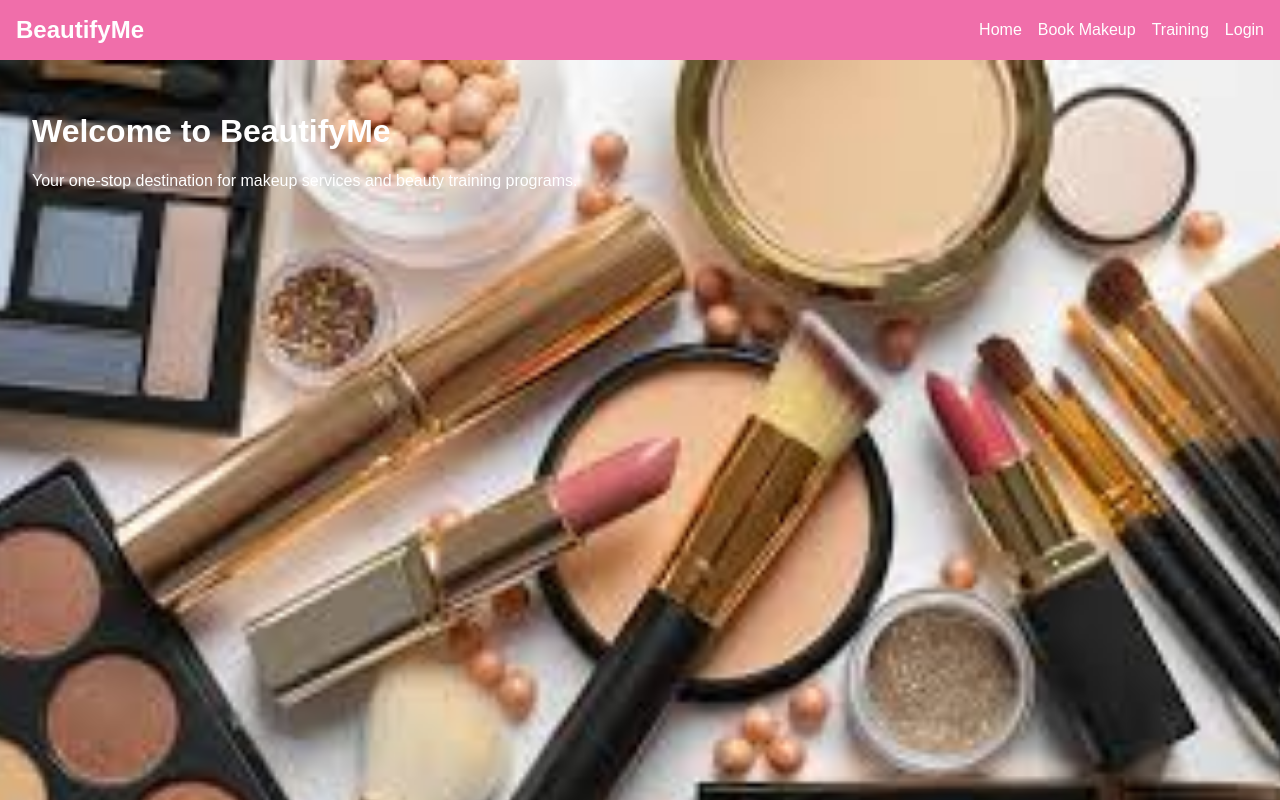
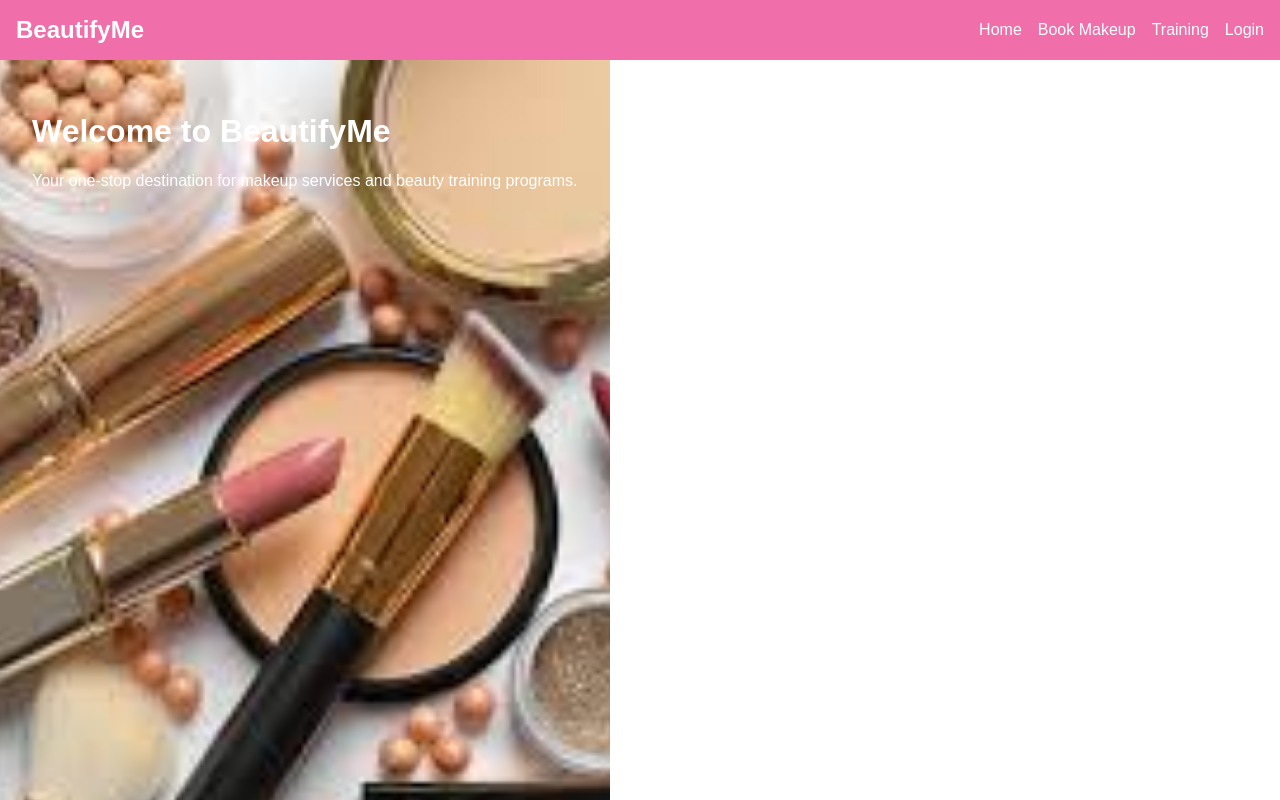
Before and after one commit to B-jana/bweb, a React (Create React App) app: page / in a window 1280 px wide. Shown: the top 800 px of the page. Built offline with nearby package versions, Linux system fonts and the light colour scheme.

Commit message:
Update App.js

```diff
--- a/src/App.js
+++ b/src/App.js
@@ -26,7 +26,7 @@ function App() {
      <>
       <Router>
         <Navbar />
-
+        <div style={{ display: "flex" }}>
         <Routes>
           <Route path="/" element={<Home />} />
           <Route path="/booking" element={<Booking />} />
@@ -35,7 +35,7 @@ function App() {
           <Route path="/admin" element={<AdminDashboard />} />
 
         </Routes>
-
+       </div>
         <Footer />
       </Router>
     </>
```
